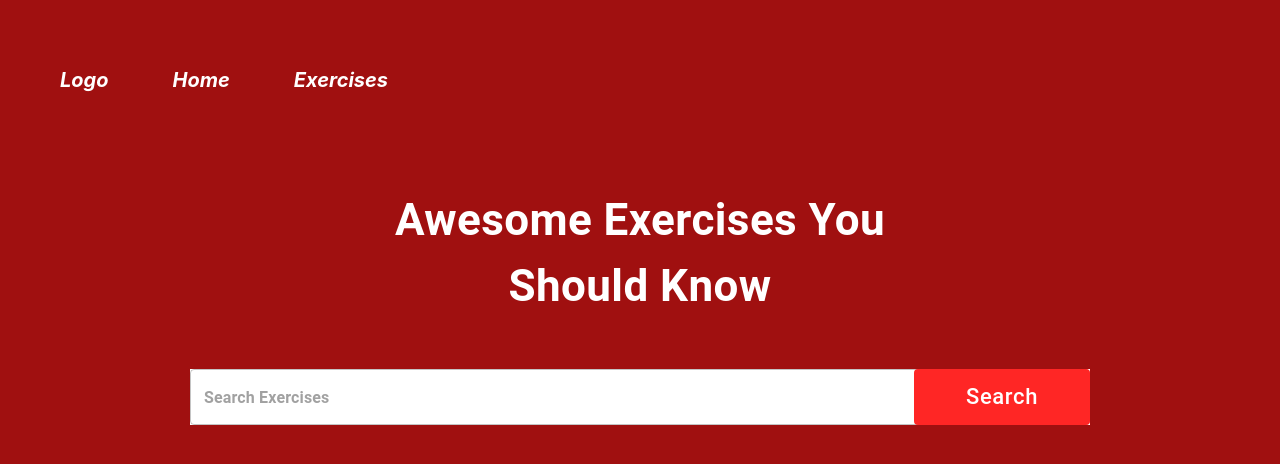
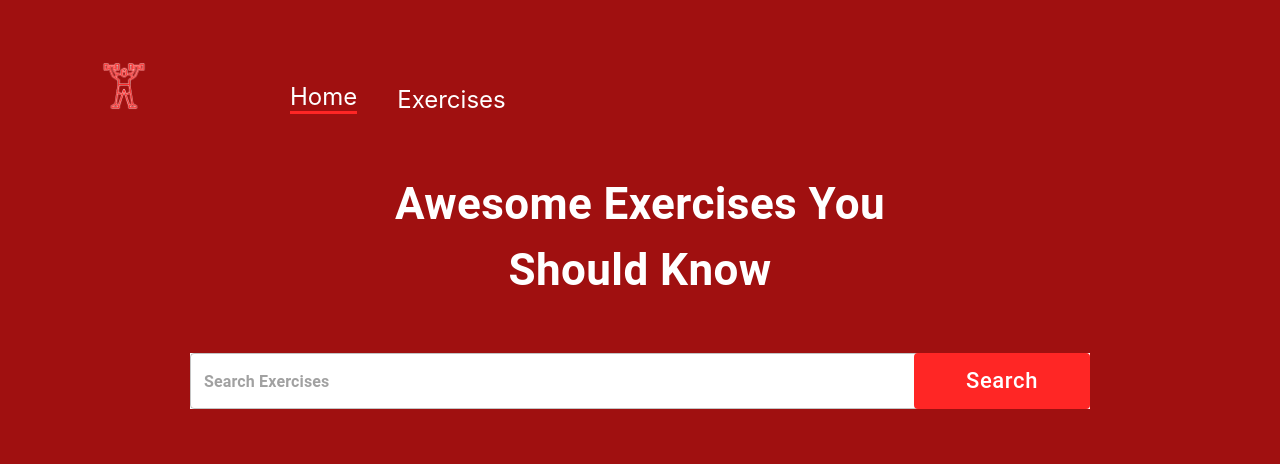
Before and after one commit to DevEljah/exercise_guide, a React (Create React App) app: page / in a window 1280 px wide. Shown: the top 464 px of the page. Built offline with nearby package versions, Linux system fonts and the light colour scheme; no server answers.

Commit message:
navbar add logo and change

```diff
--- a/src/components/Navbar.jsx
+++ b/src/components/Navbar.jsx
@@ -1,42 +1,45 @@
-import * as React from "react";
+import React from "react";
 import { Link } from "react-router-dom";
+import { Stack } from "@mui/material";
 
-import { AppBar, Box, Toolbar, Typography, IconButton } from "@mui/material";
-/* import AppBar from "@mui/material/AppBar";
-import Box from "@mui/material/Box";
-import Toolbar from "@mui/material/Toolbar";
-import Typography from "@mui/material/Typography";
-import IconButton from "@mui/material/IconButton"; */
-import MenuIcon from "@mui/icons-material/Menu";
-import { Stack } from "@mui/system";
+import Logo from "../assets/images/Logo.png";
 
-export default function Navbar() {
+const Navbar = () => {
   return (
-    <>
-      <Stack
-        style={{ textDecoration: "none", color: "#fff", height: 100 }}
-        direction="row"
-        fontWeight="bold"
-        fontSize="20px"
-        fontStyle="italic"
-        alignItems="center"
-        spacing={8}
-      >
-        <Link to="/" style={{ textDecoration: "none", color: "#fff" }}>
-          Logo
-        </Link>
-        <Link to="/" style={{ textDecoration: "none", color: "#fff" }}>
+    <Stack
+      direction="row"
+      justifyContent="space-around" // bc of none => no sence
+      sx={{
+        gap: { sm: "122px", sx: "40px" },
+        mt: { sm: "32px", sx: "20px" },
+        justifyContent: "none",
+      }}
+      px="20px"
+    >
+      <Link>
+        <img
+          src={Logo}
+          alt="logo"
+          style={{ width: "48px", height: "48px", margin: "0 20px" }}
+        />
+      </Link>
+      <Stack direction="row" gap="40px" fontSize="24px" alignItems="flex-end">
+        <Link
+          to="/"
+          style={{
+            textDecoration: "none",
+            color: "#fff",
+            borderBottom: "3px solid #FF2625",
+          }}
+        >
           Home
         </Link>
-        <Link to="/exercises" style={{ textDecoration: "none", color: "#fff" }}>
+        <a href="#exercises" style={{ textDecoration: "none", color: "#fff" }}>
           Exercises
-        </Link>
+        </a>
       </Stack>
-    </>
+    </Stack>
   );
-}
+};
 
-{
-  /* <Link to="/">Home</Link>
-<Link to="/exercises">Exercises</Link> */
-}
+export default Navbar;
```
